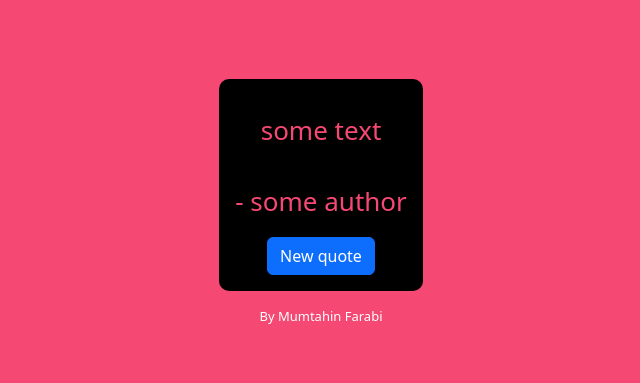
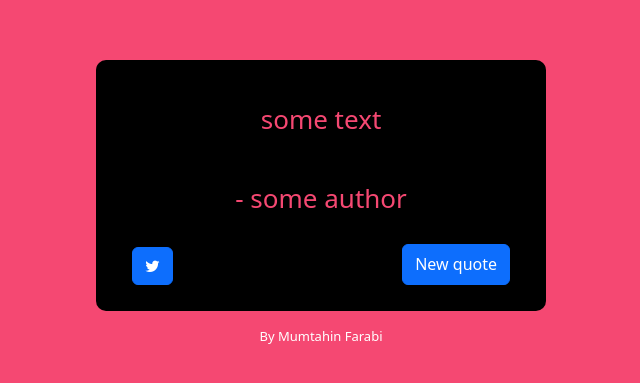
Before and after one commit to MFarabi619/random-quote-machine, a React (Create React App) app: page / in a window 1280 px wide. Shown: the part 189-572 px from the top of the page, without its empty margins (319-959 px from the left). Built offline with nearby package versions, Linux system fonts and the light colour scheme; no server answers.

Commit message:
Tweet quote button feature added and styled

```diff
--- a/public/index.html
+++ b/public/index.html
@@ -24,6 +24,11 @@
       work correctly both with client-side routing and a non-root public URL.
       Learn how to configure a non-root public URL by running `npm run build`.
     -->
+
+    <link
+      rel="stylesheet"
+      href="https://maxcdn.bootstrapcdn.com/font-awesome/4.3.0/css/font-awesome.min.css"
+    />
     <title>Random Quote Machine</title>
   </head>
   <body>
--- a/src/App.js
+++ b/src/App.js
@@ -48,9 +48,21 @@ function App() {
         <div className="quote-box">
           <p className="quote-text">{quote}</p>
           <p className="author">- {author}</p>
-          <Button className="quote-button" onClick={handleChange}>
-            New quote
-          </Button>
+          <div className="buttons">
+            <a
+              id="tweet-quote"
+              href={encodeURI(
+                `http://www.twitter.com/intent/tweet?text="${quote}" \n\n - ${author}`
+              )}
+            >
+              <Button className="tweet-button">
+                <i className="fa fa-twitter"></i>
+              </Button>
+            </a>
+            <Button className="quote-button" onClick={handleChange}>
+              New quote
+            </Button>
+          </div>
         </div>
         <p className="credits">By Mumtahin Farabi</p>
       </header>
--- a/src/App.scss
+++ b/src/App.scss
@@ -15,17 +15,28 @@
 }
 
 .quote-box{
+width: 450px;
 background-color: black;
 border: 1rem;
 border-color: aqua;
 border-radius: 10px;
 padding: 1rem;
-display: flex;
-flex-direction: column;
-align-items: center;
+
 .quote-text{
-padding: 1rem;
+padding: 1.5rem 2rem;
 }
+
+
+.buttons{
+  display: flex;
+justify-content: space-between;
+padding: 10px 20px;
+.tweet-button{
+  color: white;
+  text-decoration: none;
+}
+}
+
 }
 
 .credits{
```
